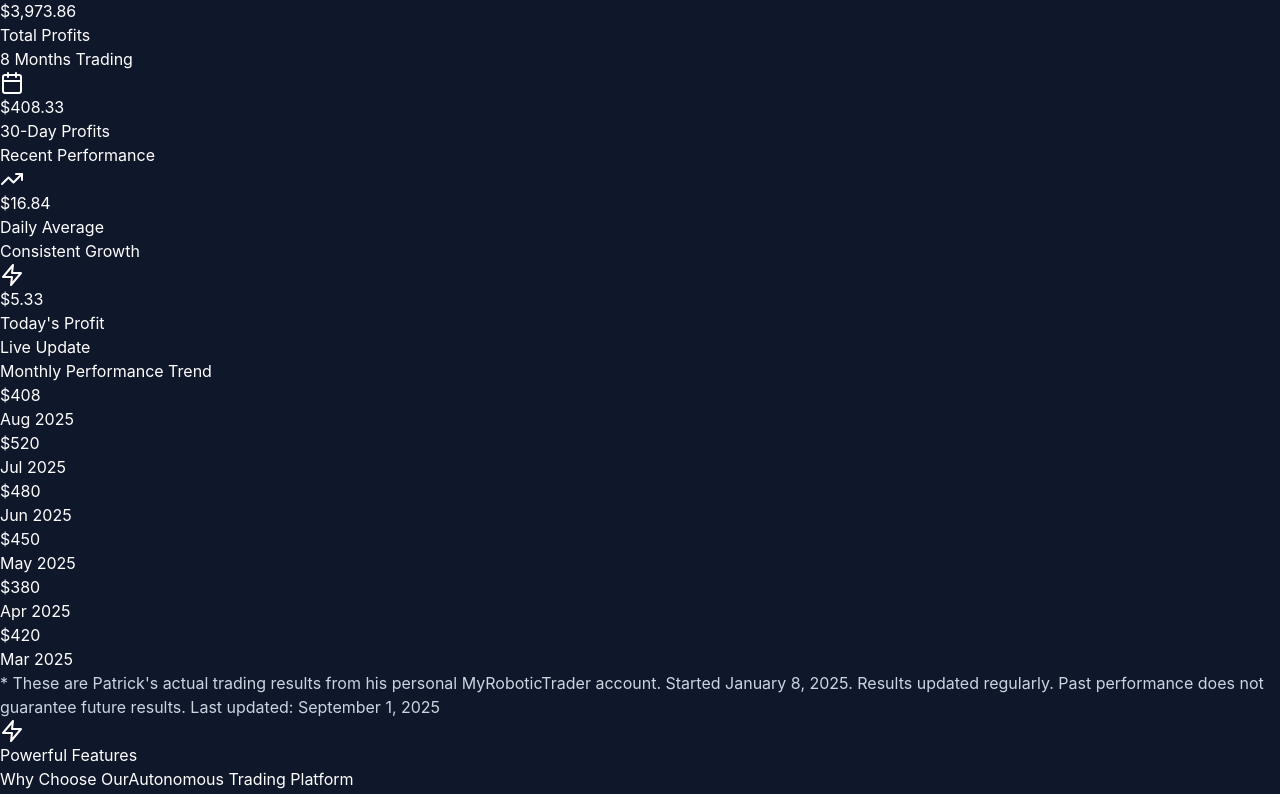
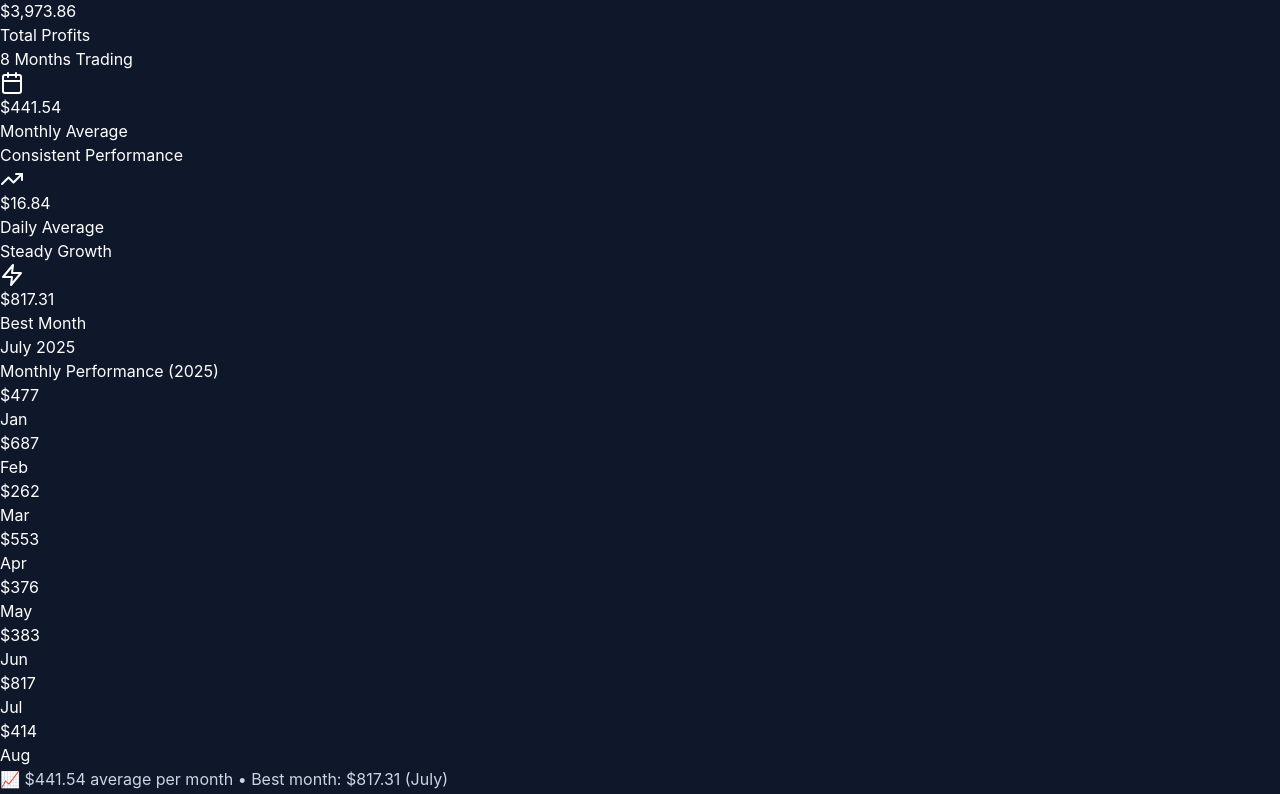
Before and after one commit to patjenkinsGIT/myrobotictrader, a React (Vite) app: page / in a window 1280 px wide. Shown: the part 865-1659 px from the top of the page. Built offline with nearby package versions, Linux system fonts and the light colour scheme.

Commit message:
Update with real monthly results and change to 'Real Results'

```diff
--- a/src/components/TradingResults.tsx
+++ b/src/components/TradingResults.tsx
@@ -15,7 +15,7 @@ export const TradingResults: React.FC = () => {
         <div className="text-center mb-12">
           <div className="inline-flex items-center gap-2 bg-gradient-to-r from-green-600/20 to-blue-600/20 backdrop-blur-sm rounded-full px-4 py-2 border border-white/20 mb-6">
             <BarChart3 className="w-4 h-4 text-green-400" />
-            <span className="text-green-300 font-medium">Live Results</span>
+            <span className="text-green-300 font-medium">Real Results</span>
           </div>
 
           <h2 className="text-3xl md:text-5xl font-bold text-white mb-4">
@@ -27,7 +27,7 @@ export const TradingResults: React.FC = () => {
               {" "}
               Started January 8, 2025
             </span>{" "}
-            - consistent results for 8 months!
+            - updated regularly!
           </p>
         </div>
 
@@ -45,14 +45,14 @@ export const TradingResults: React.FC = () => {
             </div>
           </div>
 
-          {/* 30-Day Profits */}
+          {/* Monthly Average */}
           <div className="bg-gradient-to-br from-blue-900/30 to-blue-800/30 backdrop-blur-sm rounded-2xl border border-blue-500/20 p-6 text-center">
             <Calendar className="w-8 h-8 text-blue-400 mx-auto mb-3" />
-            <div className="text-3xl font-bold text-blue-400 mb-2">
-              ${tradingData.thirtyDayProfit.toLocaleString()}
+            <div className="text-3xl font-bold text-blue-400 mb-2">$441.54</div>
+            <div className="text-gray-300 text-sm">Monthly Average</div>
+            <div className="text-xs text-gray-400 mt-1">
+              Consistent Performance
             </div>
-            <div className="text-gray-300 text-sm">30-Day Profits</div>
-            <div className="text-xs text-gray-400 mt-1">Recent Performance</div>
           </div>
 
           {/* Daily Average */}
@@ -62,51 +62,66 @@ export const TradingResults: React.FC = () => {
               ${dailyAvg}
             </div>
             <div className="text-gray-300 text-sm">Daily Average</div>
-            <div className="text-xs text-gray-400 mt-1">Consistent Growth</div>
+            <div className="text-xs text-gray-400 mt-1">Steady Growth</div>
           </div>
 
-          {/* Today's Profit */}
+          {/* Best Month */}
           <div className="bg-gradient-to-br from-pink-900/30 to-pink-800/30 backdrop-blur-sm rounded-2xl border border-pink-500/20 p-6 text-center">
             <Zap className="w-8 h-8 text-pink-400 mx-auto mb-3" />
-            <div className="text-3xl font-bold text-pink-400 mb-2">
-              ${tradingData.todayProfit}
-            </div>
-            <div className="text-gray-300 text-sm">Today's Profit</div>
-            <div className="text-xs text-gray-400 mt-1">Live Update</div>
+            <div className="text-3xl font-bold text-pink-400 mb-2">$817.31</div>
+            <div className="text-gray-300 text-sm">Best Month</div>
+            <div className="text-xs text-gray-400 mt-1">July 2025</div>
           </div>
         </div>
 
         {/* Monthly Chart */}
         <div className="bg-gradient-to-r from-gray-900/50 to-gray-800/50 backdrop-blur-sm rounded-2xl border border-white/10 p-8">
           <h3 className="text-2xl font-bold text-white mb-6 text-center">
-            Monthly Performance Trend
+            Monthly Performance (2025)
           </h3>
 
-          <div className="flex items-end justify-center gap-4 h-48">
+          <div className="flex items-end justify-center gap-3 h-48 overflow-x-auto">
             {[
-              { month: "Aug 2025", profit: 408 },
-              { month: "Jul 2025", profit: 520 },
-              { month: "Jun 2025", profit: 480 },
-              { month: "May 2025", profit: 450 },
-              { month: "Apr 2025", profit: 380 },
-              { month: "Mar 2025", profit: 420 },
+              { month: "Jan", profit: 477.17 },
+              { month: "Feb", profit: 686.72 },
+              { month: "Mar", profit: 261.93 },
+              { month: "Apr", profit: 552.58 },
+              { month: "May", profit: 376.29 },
+              { month: "Jun", profit: 382.98 },
+              { month: "Jul", profit: 817.31 },
+              { month: "Aug", profit: 413.54 },
             ].map((month) => {
-              const height = (month.profit / 520) * 100;
+              const height = (month.profit / 817.31) * 100; // Scale to highest month
+              const isHighest = month.profit === 817.31;
               return (
                 <div key={month.month} className="flex flex-col items-center">
-                  <div className="text-sm text-gray-300 mb-2">
-                    ${month.profit}
+                  <div
+                    className={`text-sm mb-2 font-semibold ${
+                      isHighest ? "text-yellow-400" : "text-gray-300"
+                    }`}
+                  >
+                    ${month.profit.toFixed(0)}
                   </div>
                   <div
-                    className="w-12 bg-gradient-to-t from-green-600 to-green-400 rounded-t-lg transition-all duration-1000 ease-out"
+                    className={`w-10 rounded-t-lg transition-all duration-1000 ease-out ${
+                      isHighest
+                        ? "bg-gradient-to-t from-yellow-600 to-yellow-400 shadow-lg shadow-yellow-500/30"
+                        : "bg-gradient-to-t from-green-600 to-green-400"
+                    }`}
                     style={{ height: `${height}%` }}
                   ></div>
-                  <div className="text-xs text-gray-400 mt-2 transform -rotate-45 origin-left">
+                  <div className="text-xs text-gray-400 mt-2 font-medium">
                     {month.month}
                   </div>
                 </div>
               );
             })}
+          </div>
+
+          <div className="text-center mt-6">
+            <p className="text-green-400 font-semibold">
+              📈 $441.54 average per month • Best month: $817.31 (July)
+            </p>
           </div>
         </div>
 
```
